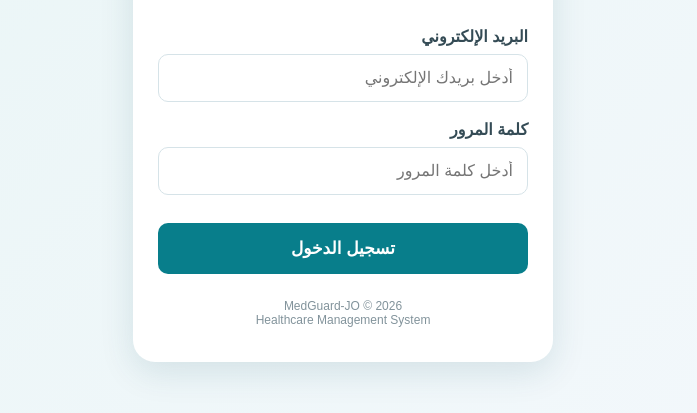
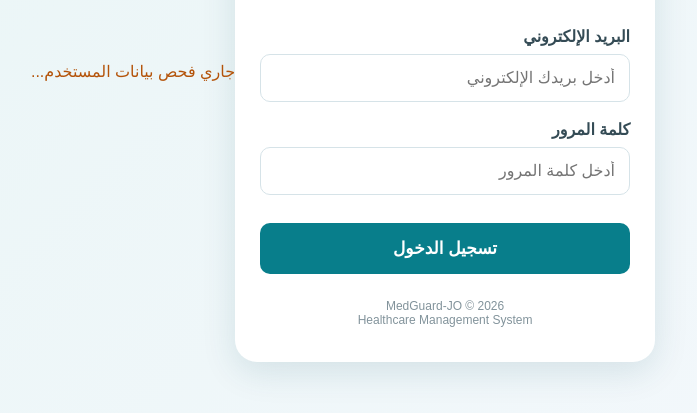
Before and after one commit to meraelshqeirat001-crypto/MedGuard-JO, a plain HTML site: page index.html in a window 1280 px wide. Shown: the part 329-742 px from the top of the page, without its empty margins (297-994 px from the left). Drawn offline with Linux system fonts and the light colour scheme; no server answers.

Commit message:
Update index.html

```diff
--- a/index.html
+++ b/index.html
@@ -149,7 +149,10 @@
     </div>
   </div>
 <!-- User Profile Data -->
-<div id="userProfile" style="display: none; direction: rtl; text-align: right;">
+<p id="debugStatus" style="direction:rtl;color:#b45309;">
+  جاري فحص بيانات المستخدم...
+</p>
+  <div id="userProfile" style="display: none; direction: rtl; text-align: right;">
 
   <h2>بيانات المستخدم</h2>
 
```
